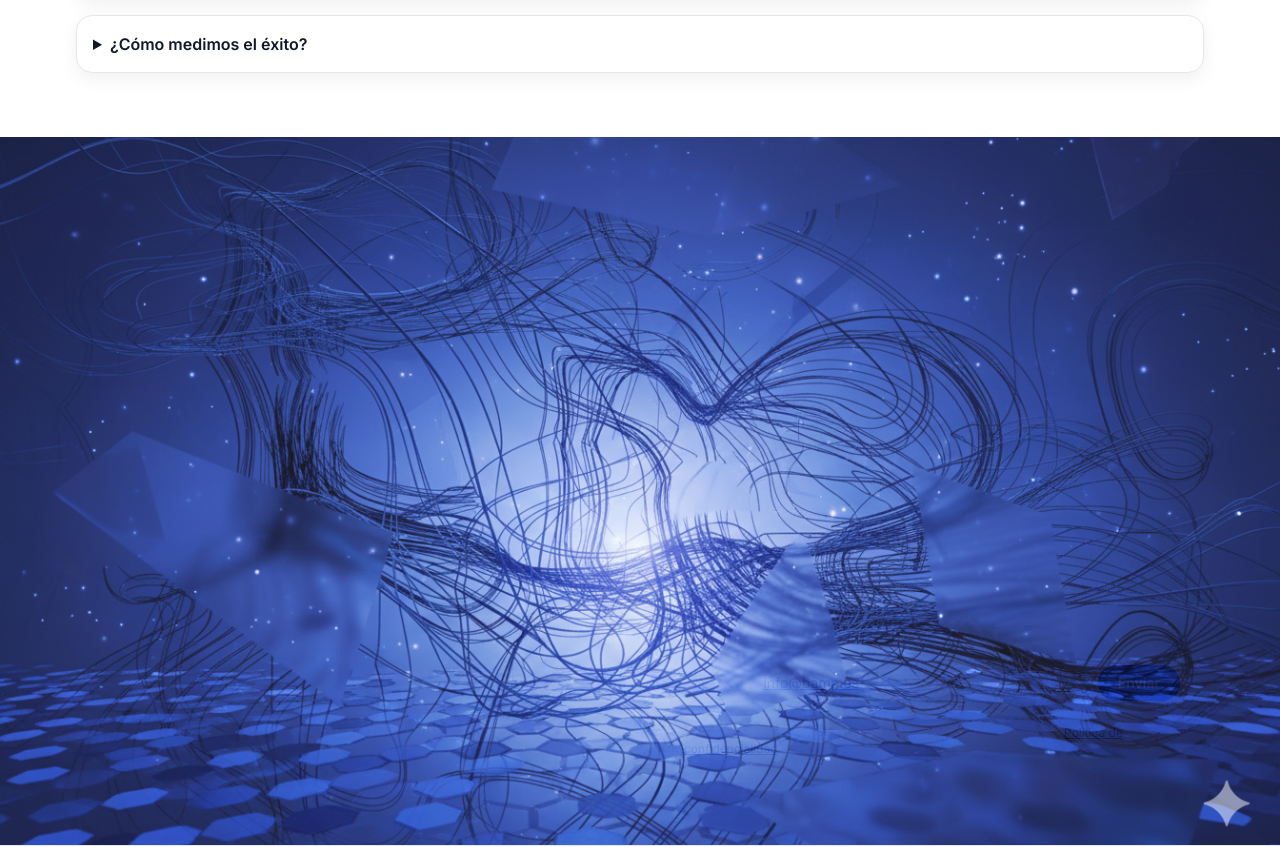
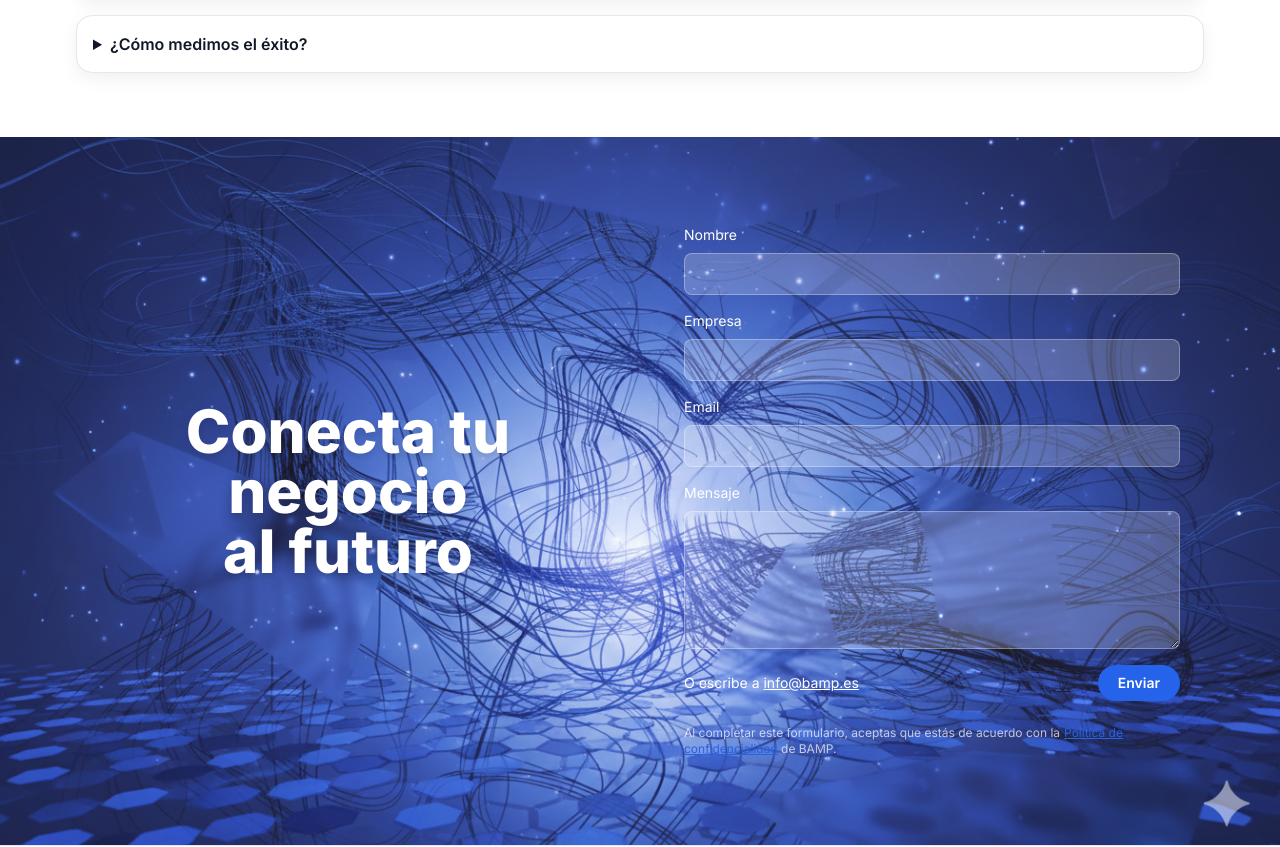
Before and after one commit to borjabamp/bamp, a Next.js app: page / in a window 1280 px wide. Shown: the part 2960-3807 px from the top of the page. Built offline with nearby package versions, Linux system fonts and the light colour scheme; no server answers.

Commit message:
ux: card formulario transparente

```diff
--- a/app/page.tsx
+++ b/app/page.tsx
@@ -283,19 +283,19 @@ export default function Page() {
       </section>
 
       {/* CONTACTO */}
-      <section id="contacto" className="py-16 bg-fondo2">
-        <div className="container mx-auto px-4 grid md:grid-cols-2 gap-10 items-center min-h-[70vh]">
+      <section id="contacto" className="relative py-16 bg-fondo2 overflow-hidden">
+        <div className="relative z-10 container mx-auto px-4 grid md:grid-cols-2 gap-10 items-center min-h-[70vh]">
 
           {/* Texto grande a la izquierda */}
           <div className="flex items-center">
-            <p className="text-5xl md:text-6xl font-extrabold text-white leading-tight text-center w-full">
+            <p className="text-5xl md:text-6xl font-extrabold text-white leading-tight text-center w-full drop-shadow-lg">
               Conecta tu negocio<br />al futuro
             </p>
           </div>
 
           {/* Formulario a la derecha */}
           <form
-            className="p-6 grid gap-4 bg-transparent"
+            className="p-6 grid gap-4 bg-transparent relative z-10"
             action="https://formsubmit.co/info@bamp.es"
             method="post"
           >
@@ -343,7 +343,7 @@ export default function Page() {
 
             <div className="flex flex-col md:flex-row md:items-center md:justify-between gap-3 text-sm text-white">
               <div>
-                O escribe a <a className="link text-white underline" href="mailto:info@bamp.es">info@bamp.es</a>
+                O escribe a <a className="underline" href="mailto:info@bamp.es">info@bamp.es</a>
               </div>
               <button className="pill px-5 py-2 btn-primary font-semibold" type="submit">Enviar</button>
             </div>
```
